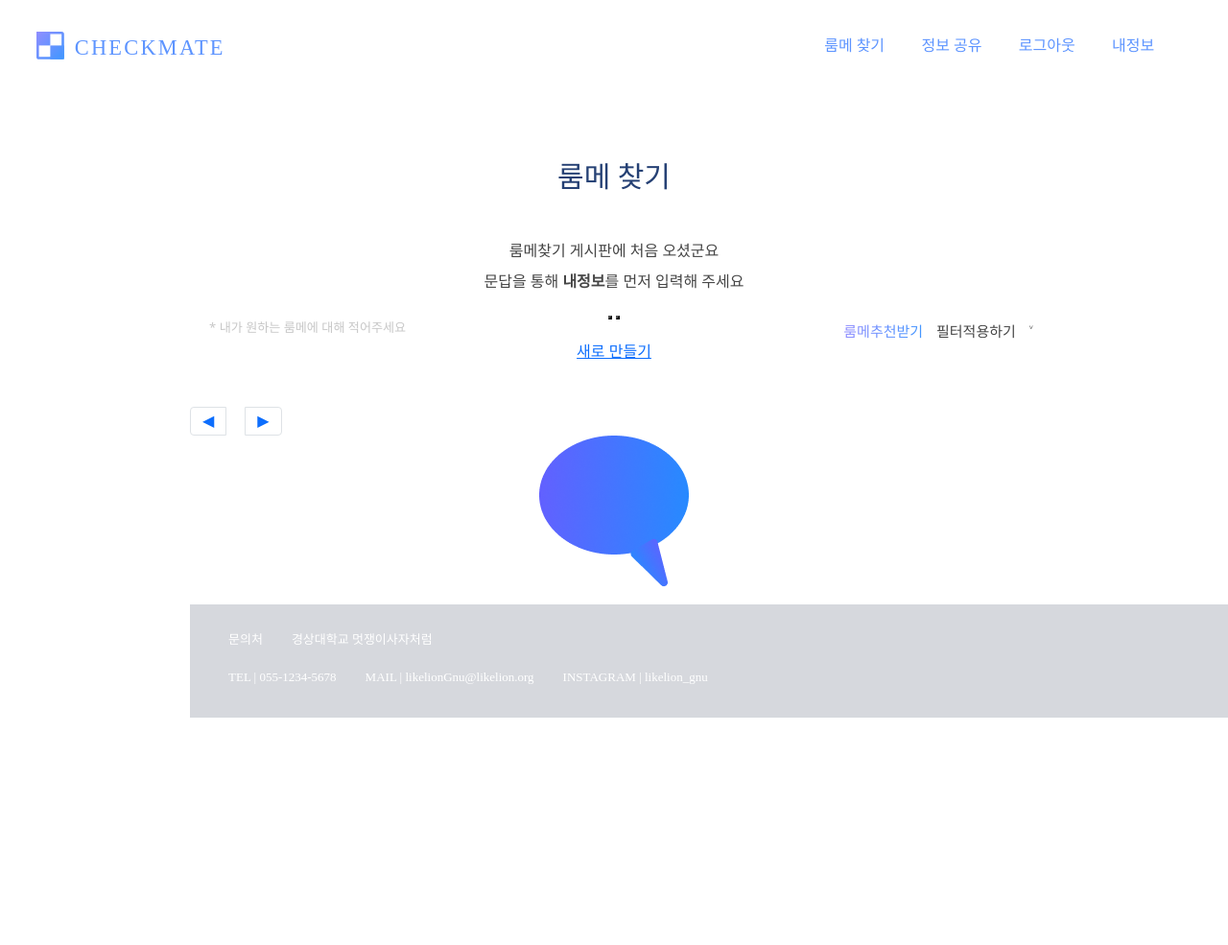
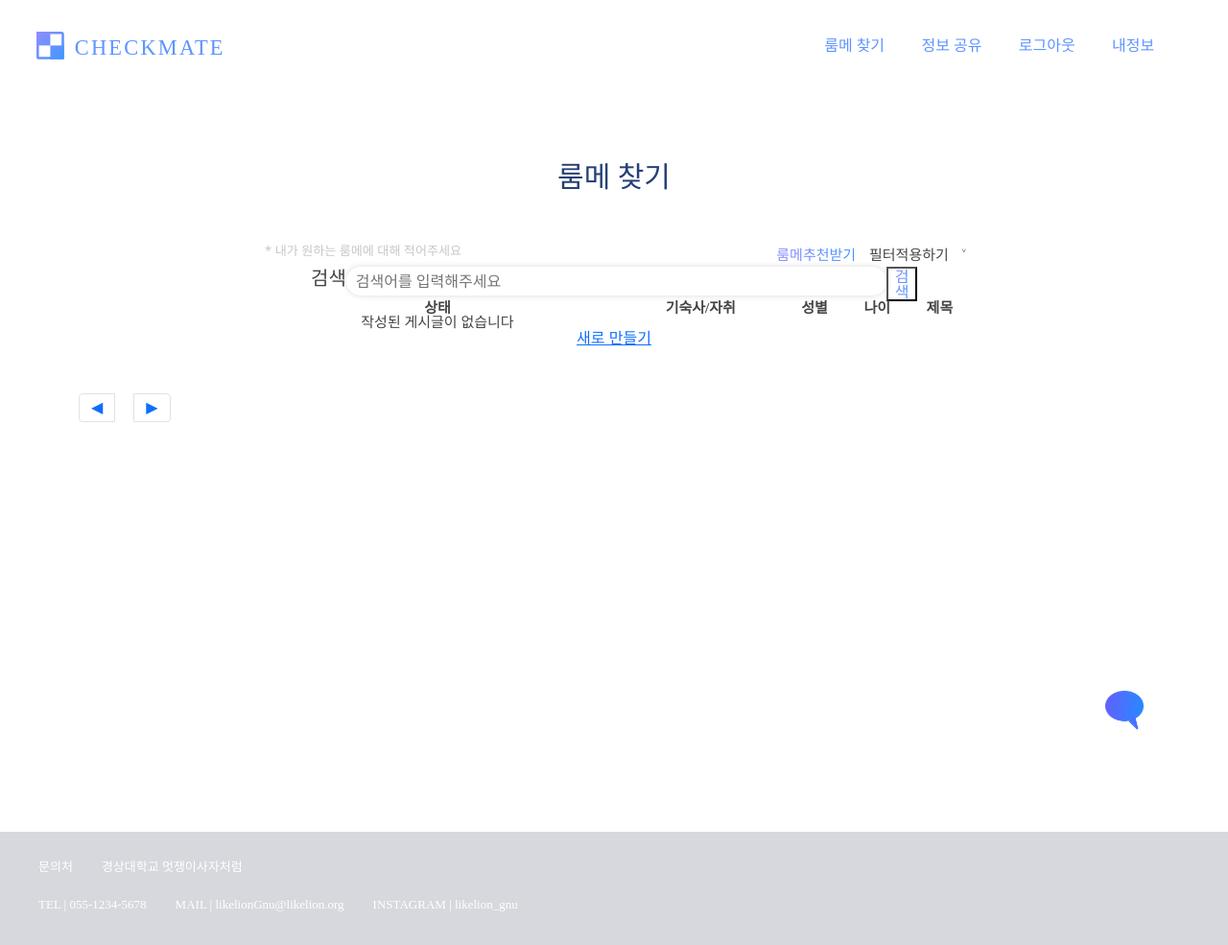
Before and after one commit to LeeJaesung2/checkmate, a Django app: page /roommate/searchRoommate/ in a window 1280 px wide; the page is wider, and only the part inside the window is pictured. Shown: that part at 96% size. Before the commit the page ends 748 px from the top of that part, so only its background shows below. Run offline with Django 3.2, Linux system fonts and the light colour scheme; the visitor is signed in with stand-in values (Sample User, id 1); data comes from the database, SQL or seed files in the repository; data that the repository does not hold is empty; some web fonts are replaced.

Commit message:
룸메찾기 게시판 모달구현/CSS수정

```diff
--- a/roommate/templates/searchRoommate.html
+++ b/roommate/templates/searchRoommate.html
@@ -5,24 +5,24 @@
 {% endblock %}
 {% block content %}
 
-<div>
+<div class="col-12 col-md-10 offset-md-1 col-lg-8 offset-lg-2">
     <div>
-        <h3 class="search_title" >룸메 찾기</h3>
+        <h3 class="search_title row justify-content-center" >룸메 찾기</h3>
     </div>
-    <div >
-        <div>
-            <p>룸메찾기 게시판에 처음 오셨군요</p>
-            <p>문답을 통해 <strong>내정보</strong>를 먼저 입력해 주세요</p>
-            <button formaction="{% url 'survey' %}"></button>
-            <button ></button>
+    <div id="first_open_modal">
+        <div class="first_open_content">
+            <p>룸메찾기 게시판에 처음 오셨군요!</p>
+            <p>문답을 통해 <strong>내정보</strong>를 먼저 입력해 주세요.</p>
+            <button class="modal-btn" formaction="{% url 'survey' %}">문답하기 ></button>
+            <button class="modal-btn modal-btn-X" onclick="hideFirstModal()">X</button>
         </div>
     </div>
-    <div class='filter-btn-box'>
-        <div class='filter-btn-box-left'>
+    <div class='filter-btn-box row'>
+        <div class='filter-btn-box-left col-6'>
             <small>* 내가 원하는 룸메에 대해 적어주세요</small>
         </div>
-        <div class='filter-btn-box-right'>
-            <button class='filter-top-btn'>룸메추천받기</button>
+        <div class='filter-btn-box-right col-4'>
+            <button class='filter-top-btn '>룸메추천받기</button>
             <button class='filter-top-btn'>필터적용하기</button>
             <input class='filter-top-btn' type="button" value="˅" id="down" onclick="showfilter()" >
             <input class='filter-top-btn' type="button" value="˄" id="up" onclick="hidefilter()" >
@@ -42,7 +42,7 @@
                             <input type="radio" id="state" name="state" value="2"><label for="state">매칭완료</label>
                         </div>
                     </div>
-                    <div class="essential">
+                    <!-- <div class="essential"> -->
                         <div class="question filter_age">
                             <h6 class="title">나이</h6>
                             <div class="answer">
@@ -51,8 +51,9 @@
                                 <input type="number" id="age_end" name="age_end">
                             </div>
                         </div>
+                    <!-- </div> -->
 
-                    <div class="essential">
+                    <!-- <div class="essential"> -->
                         <div class="question filter_grade">
                             <h6 class="title">학년</h6>
                             <div class="answer">
@@ -336,12 +337,12 @@
 
 
             <div class="search_bar">
-                <h2>검색</h2>
-                <form action="">
-                    <div>
-                        <input type="text" name="search_keyword" value="{{ search_keyword }}" placeholder="검색어를 입력해주세요">
+                <h2 class="">검색</h2>
+                <form action="" class="">
+                    <div class="search-input-box">
+                        <input class="search-input" type="text" name="search_keyword" value="{{ search_keyword }}" placeholder="검색어를 입력해주세요">
                     </div>
-                    <div>
+                    <div class="">
                         <button type="submit">검색</button>
                     </div>
                 </form>
@@ -353,7 +354,7 @@
     {% endif %}
     <div>
         <table>
-            <thead>
+            <thead class="table-bar">
                 <tr>
                     <th>상태</th>
                     <th>기숙사/자취</th>
@@ -409,7 +410,6 @@
 <div class="modal hidden" id="jsModal">
     <button class="modal__closeBtn" id="jsCloseBtn">X</button>
 </div>
-
 <script>
     const open = document.querySelector(".open");
     const close = document.querySelector(".modal__closeBtn");
@@ -439,5 +439,18 @@
         document.getElementById("up").style.display = "inline-block"
     }
 
+    let surveyCheck = "{{ survey_ess }}";
+    // if(surveyCheck == 'None'){
+        // document.getElementById("first_open_modal").style.display = "block";
+    // }
+    // else{
+        document.getElementById("first_open_modal").style.display = "none";
+    // }
+
+    function hideFirstModal(){
+        document.getElementById("first_open_modal").style.display = "none";
+    }
+
+
 </script>
 {% endblock %}
--- a/static/css/searchRoommate.css
+++ b/static/css/searchRoommate.css
@@ -4,8 +4,8 @@
 
 .container{
     text-align: center;
-    padding: 10vh 10vw;
-    /* width: 960px; */
+    height: 100vh;
+    padding-top: 10vh;
 }
 
 h6{
@@ -22,12 +22,74 @@ h6{
     margin: 20px 0 50px 0;
 }
 
+/* survey 모달 창 */
+
+#first_open_modal{
+    position: fixed;
+    left: calc(50vw - 200px);
+    width: 400px;
+    margin: 0;
+    /* margin: auto auto; */
+    z-index: 10;
+}
+
+.first_open_content{
+    border-radius: 10px;
+    --borderWidth: 2px;
+    background: white;
+    position: relative;
+    border-radius: var(--borderWidth);
+
+    font-family: 'S-CoreDream-4Regular';
+    font-size: 15px;
+    width: 100%;
+    color: #254074;
+    box-shadow: 0px 0px 6px rgba(0, 0, 0, 0.15);
+    padding: 30px;
+}
+
+.first_open_content:after {
+    content: '';
+    position: absolute;
+    top: calc(-1 * var(--borderWidth));
+    left: calc(-1 * var(--borderWidth));
+    height: calc(100% + var(--borderWidth) * 2);
+    width: calc(100% + var(--borderWidth) * 2);
+    border-radius: calc(2 * var(--borderWidth));
+    background: linear-gradient(280.91deg, #3F97FF 8.36%, #918EFF 92.43%);
+    z-index: -1;
+}
+
+.first_open_content p{
+    margin-bottom: 17px;
+}
+
+.modal-btn{
+    font-family: 'yg-jalnan';
+    width: 40%;
+    height: 30px;
+    border: 0;
+    border-radius: 100px;
+    background-color: white;
+    color:#254074;
+    box-shadow: 0px 0px 6px rgba(0, 0, 0, 0.25);
+    margin: 0 10px;
+}
+
+.modal-btn-X{
+    position: absolute;
+    width: 30px;
+    top:-15px;
+    left: 95%;
+    padding: 0;
+}
+
 
 /* 검색바 위 버튼 */
 .filter-btn-box{
     font-size: 15px;
-    display: grid;
-    grid-template-columns: 1fr 1fr;
+    /* display: grid; */
+    /* grid-template-columns: 1fr 1fr; */
     gap: 15px;
     justify-content: space-between;
 }
@@ -159,3 +221,52 @@ button:first-child{
 #keyboard_noise{
     margin-top:5px;
 }
+
+/* 검색바 */
+.search_bar{
+    display: flex;
+    justify-content: center;
+}
+.search_bar form{
+    display: flex;
+    width: 80%;
+}
+.search_bar > h2{
+    font-size: 20px;
+    font-family: 'yg-jalnan';
+}
+
+.search-input-box{
+    width: 100%;
+}
+.search-input{
+    width: 100%;
+    height: 30px;
+    border-radius: 100px;
+    border: 0;
+    box-shadow: 0px 0px 6px rgba(0, 0, 0, 0.15);
+    padding: 10px;
+
+
+}
+
+/* 게시판 테이블 */
+table{
+    font-family: 'S-CoreDream-4Regular';
+    font-size: 15px;
+    width:100%;
+}
+
+.table-bar{
+    border-bottom: 2px 0 rgb(210, 210, 210);
+}
+
+
+/* 채팅아이콘 */
+.open{
+    width: 40px;
+    position: fixed;
+    top: 90vh;
+    left: 90vw;
+    z-index: 10;
+}
```
Also changed, not shown: account/migrations/0001_initial.py (added), checkmate/migrations/0001_initial.py (added), roommate/migrations/0001_initial.py (added), survey/migrations/0001_initial.py (added).
